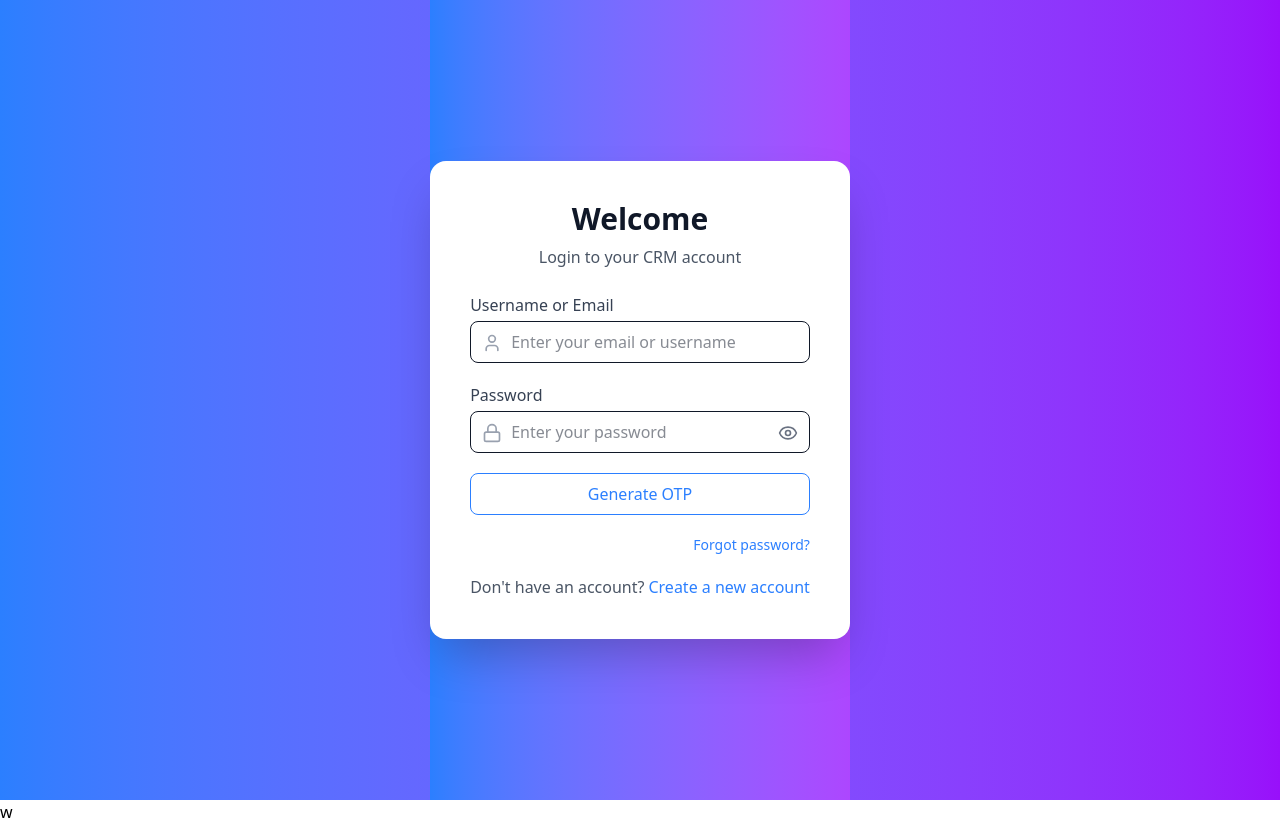
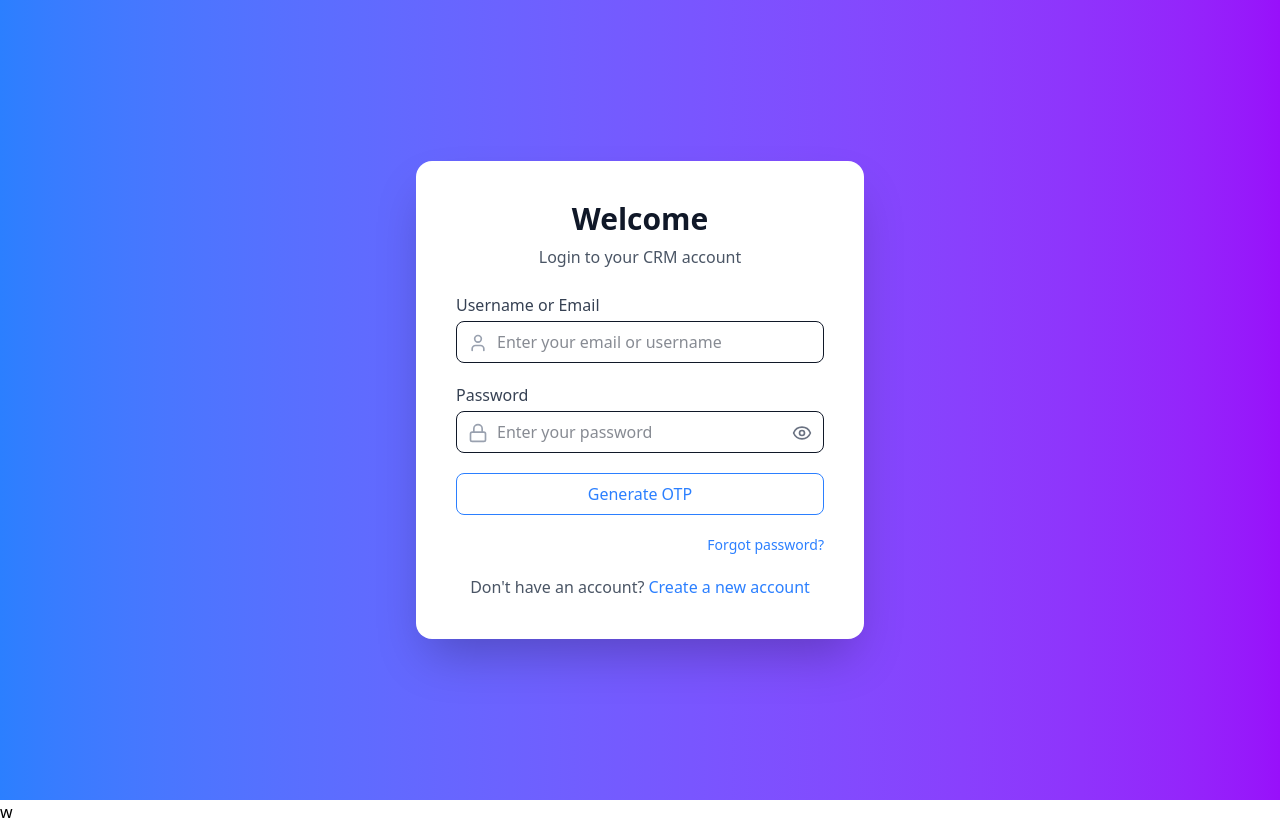
Before and after one commit to AnshulMandekar/Anshul-Mandekar-crm-project, a React (Vite) app in the folder frontEnd/: page / in a window 1280 px wide. Built offline with nearby package versions, Linux system fonts and the light colour scheme.

Commit message:
loginform

```diff
--- a/frontEnd/src/components/loginin_form/LoginForm.jsx
+++ b/frontEnd/src/components/loginin_form/LoginForm.jsx
@@ -19,7 +19,6 @@ const LoginForm = ({
   const [showPassword, setShowPassword] = useState(false);
 
   return (
-    <div className="min-h-screen flex items-center justify-center bg-gradient-to-r from-blue-500 to-purple-500">
     <div className="max-w-md w-full space-y-6 bg-white p-10 rounded-2xl shadow-2xl">
       <div className="text-center">
         <h2 className="text-3xl font-bold text-gray-900">Welcome</h2>
@@ -135,7 +134,6 @@ const LoginForm = ({
         </div>
       </form>
     </div>
-    </div>
   );
 };
 
```
Lines whose indentation alone changed are shown as unchanged.
